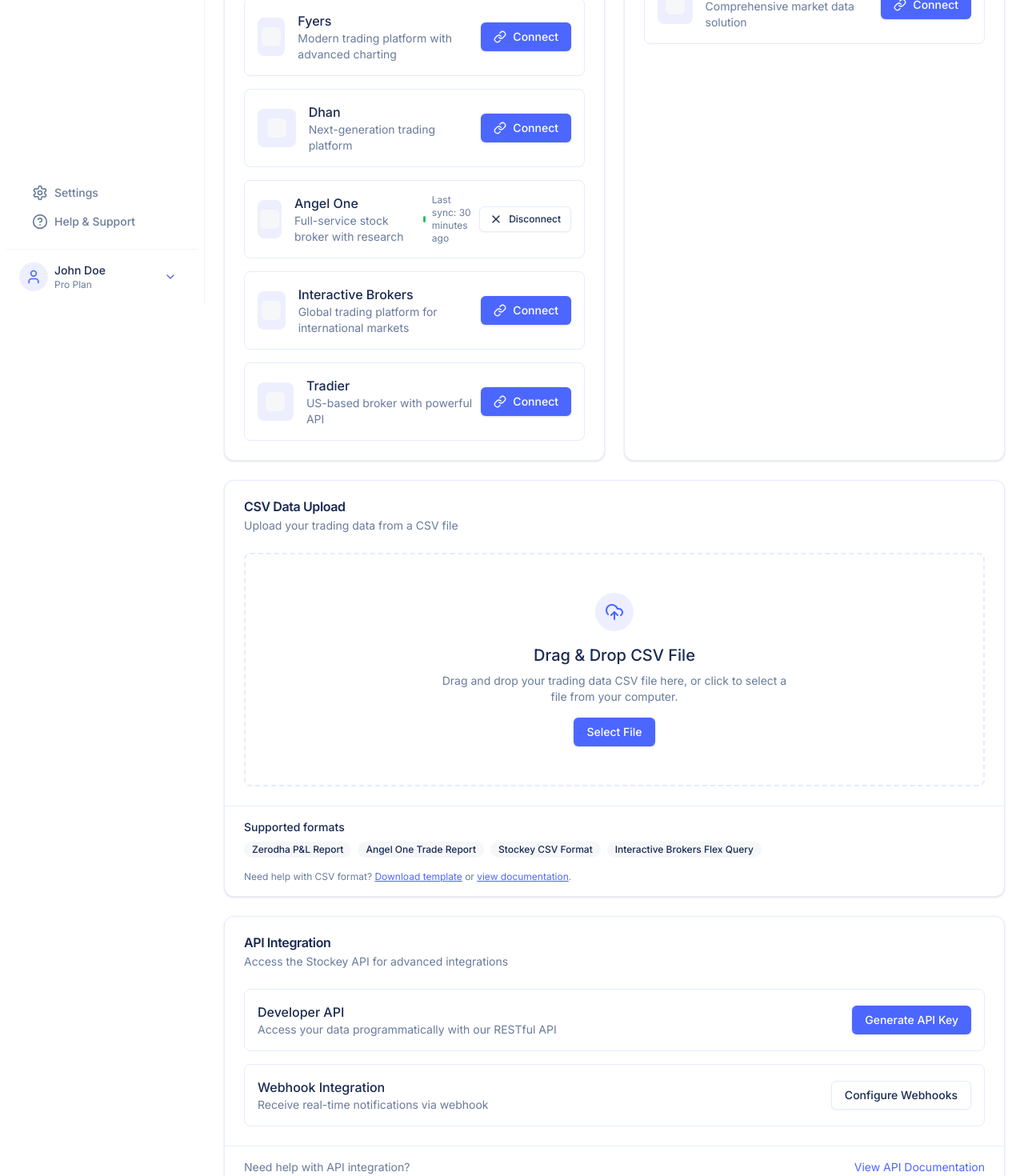
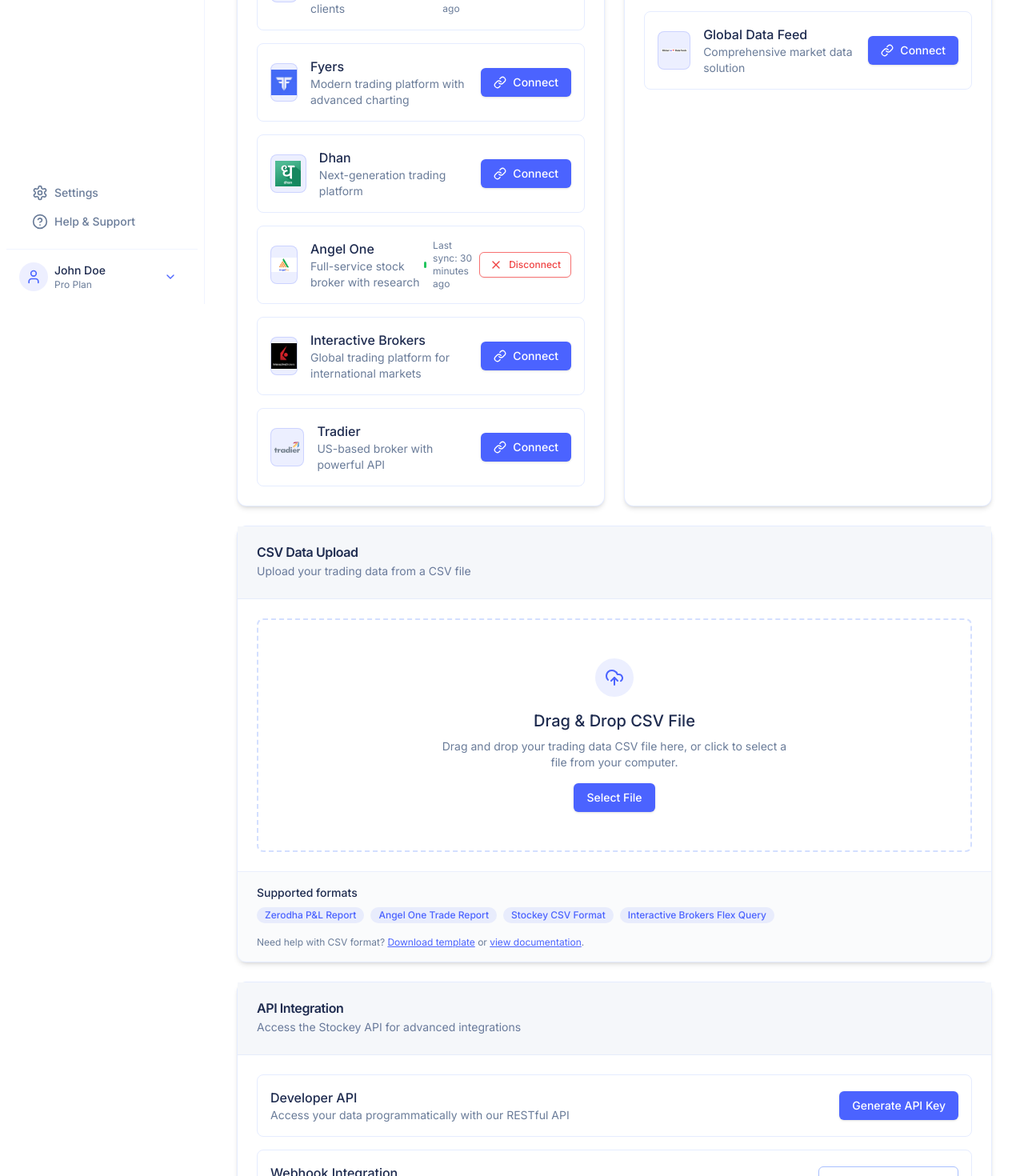
Before and after one commit to desirediv0/Stockey, a Next.js app: page /demo/integration in a window 1280 px wide. Shown: the part 420-1890 px from the top of the page at 80% size. Built offline with nearby package versions, Linux system fonts and the light colour scheme.

Commit message:
fix: update broker and data provider logos to correct formats; enhance styling for better UI consistency

```diff
--- a/src/app/demo/integration/page.js
+++ b/src/app/demo/integration/page.js
@@ -1,6 +1,7 @@
 "use client";
 
 import { useState } from "react";
+import Image from "next/image";
 import {
   Card,
   CardContent,
@@ -16,42 +17,42 @@
   {
     name: "Zerodha",
     description: "India's largest stock broker by active retail clients",
-    logo: "/logos/zerodha.svg",
+    logo: "/logos/zerodha.jpg",
     status: "connected",
     lastSync: "2 hours ago",
   },
   {
     name: "Fyers",
     description: "Modern trading platform with advanced charting",
-    logo: "/logos/fyers.svg",
+    logo: "/logos/fyers.jpg",
     status: "disconnected",
     lastSync: null,
   },
   {
     name: "Dhan",
     description: "Next-generation trading platform",
-    logo: "/logos/dhan.svg",
+    logo: "/logos/dhan.jpg",
     status: "disconnected",
     lastSync: null,
   },
   {
     name: "Angel One",
     description: "Full-service stock broker with research",
-    logo: "/logos/angel-one.svg",
+    logo: "/logos/angel-one.jpg",
     status: "connected",
     lastSync: "30 minutes ago",
   },
   {
     name: "Interactive Brokers",
     description: "Global trading platform for international markets",
-    logo: "/logos/ib.svg",
+    logo: "/logos/ib.jpg",
     status: "disconnected",
     lastSync: null,
   },
   {
     name: "Tradier",
     description: "US-based broker with powerful API",
-    logo: "/logos/tradier.svg",
+    logo: "/logos/tradier-logo.svg",
     status: "disconnected",
     lastSync: null,
   },
@@ -61,14 +62,14 @@
   {
     name: "TrueData",
     description: "Real-time market data and analytics",
-    logo: "/logos/truedata.svg",
+    logo: "/logos/true-data.jpg",
     status: "disconnected",
     lastSync: null,
   },
   {
     name: "Global Data Feed",
     description: "Comprehensive market data solution",
-    logo: "/logos/gdf.svg",
+    logo: "/logos/gdf.jpg",
     status: "disconnected",
     lastSync: null,
   },
@@ -95,7 +96,7 @@
   };
 
   return (
-    <div className="space-y-6">
+    <div className="space-y-6 max-w-7xl mx-auto px-4 py-8">
       <div>
         <h1 className="text-3xl font-bold tracking-tight">Data Integration</h1>
         <p className="text-muted-foreground">
@@ -105,27 +106,34 @@
 
       <div className="grid gap-6 md:grid-cols-2">
         {/* Broker Integration Section */}
-        <Card>
-          <CardHeader>
-            <CardTitle>Broker Accounts</CardTitle>
+        <Card className="border border-[#A8BFFF]/30 shadow-md">
+          <CardHeader className="bg-[#F5F7FA] border-b border-[#A8BFFF]/20">
+            <CardTitle className="text-[#1E2B4F]">Broker Accounts</CardTitle>
             <CardDescription>
-              Connect your broker accounts to automatically import your trading
-              data
+              Connect your broker accounts to automatically import your trading data
             </CardDescription>
           </CardHeader>
-          <CardContent className="space-y-4">
+          <CardContent className="space-y-4 pt-6">
             {brokers.map((broker) => (
               <div
                 key={broker.name}
-                className="flex items-center justify-between rounded-lg border p-4"
+                className="flex items-center justify-between rounded-lg border border-[#A8BFFF]/30 p-4 hover:shadow-md transition-all duration-200"
               >
                 <div className="flex items-center">
-                  <div className="mr-4 flex h-12 w-12 items-center justify-center rounded-lg bg-primary/10">
-                    <div className="h-6 w-6 bg-muted rounded-md"></div>
+                  <div className="mr-4 flex h-12 w-12 items-center justify-center rounded-lg bg-[#4B63FF]/10 border border-[#4B63FF]/20">
+                    <div className="h-8 w-8 relative overflow-hidden">
+                      <Image
+                        src={broker.logo}
+                        alt={broker.name}
+                        fill
+                        className="object-contain"
+                        quality={90}
+                      />
+                    </div>
                   </div>
                   <div>
-                    <h3 className="font-medium">{broker.name}</h3>
-                    <p className="text-sm text-muted-foreground">
+                    <h3 className="font-medium text-[#1E2B4F]">{broker.name}</h3>
+                    <p className="text-sm text-[#6A7C99]">
                       {broker.description}
                     </p>
                   </div>
@@ -135,17 +143,17 @@
                     <div className="flex items-center">
                       <div className="mr-2 flex items-center">
                         <div className="mr-2 h-2 w-2 rounded-full bg-green-500"></div>
-                        <span className="text-xs text-muted-foreground">
+                        <span className="text-xs text-[#6A7C99]">
                           Last sync: {broker.lastSync}
                         </span>
                       </div>
-                      <Button variant="outline" size="sm">
+                      <Button variant="outline" size="sm" className="border-red-400 text-red-500 hover:bg-red-50 hover:text-red-600">
                         <X className="mr-2 h-4 w-4" />
                         Disconnect
                       </Button>
                     </div>
                   ) : (
-                    <Button>
+                    <Button className="bg-[#4B63FF] hover:bg-[#3A51E0] text-white">
                       <Link className="mr-2 h-4 w-4" />
                       Connect
                     </Button>
@@ -157,26 +165,34 @@
         </Card>
 
         {/* Data Providers Section */}
-        <Card>
-          <CardHeader>
-            <CardTitle>Data Providers</CardTitle>
+        <Card className="border border-[#A8BFFF]/30 shadow-md">
+          <CardHeader className="bg-[#F5F7FA] border-b border-[#A8BFFF]/20">
+            <CardTitle className="text-[#1E2B4F]">Data Providers</CardTitle>
             <CardDescription>
               Connect to market data providers for additional data
             </CardDescription>
           </CardHeader>
-          <CardContent className="space-y-4">
+          <CardContent className="space-y-4 pt-6">
             {dataProviders.map((provider) => (
               <div
                 key={provider.name}
-                className="flex items-center justify-between rounded-lg border p-4"
+                className="flex items-center justify-between rounded-lg border border-[#A8BFFF]/30 p-4 hover:shadow-md transition-all duration-200"
               >
                 <div className="flex items-center">
-                  <div className="mr-4 flex h-12 w-12 items-center justify-center rounded-lg bg-primary/10">
-                    <div className="h-6 w-6 bg-muted rounded-md"></div>
+                  <div className="mr-4 flex h-12 w-12 items-center justify-center rounded-lg bg-[#4B63FF]/10 border border-[#4B63FF]/20">
+                    <div className="h-8 w-8 relative overflow-hidden">
+                      <Image
+                        src={provider.logo}
+                        alt={provider.name}
+                        fill
+                        className="object-contain"
+                        quality={90}
+                      />
+                    </div>
                   </div>
                   <div>
-                    <h3 className="font-medium">{provider.name}</h3>
-                    <p className="text-sm text-muted-foreground">
+                    <h3 className="font-medium text-[#1E2B4F]">{provider.name}</h3>
+                    <p className="text-sm text-[#6A7C99]">
                       {provider.description}
                     </p>
                   </div>
@@ -186,17 +202,17 @@
                     <div className="flex items-center">
                       <div className="mr-2 flex items-center">
                         <div className="mr-2 h-2 w-2 rounded-full bg-green-500"></div>
-                        <span className="text-xs text-muted-foreground">
+                        <span className="text-xs text-[#6A7C99]">
                           Last sync: {provider.lastSync}
                         </span>
                       </div>
-                      <Button variant="outline" size="sm">
+                      <Button variant="outline" size="sm" className="border-red-400 text-red-500 hover:bg-red-50 hover:text-red-600">
                         <X className="mr-2 h-4 w-4" />
                         Disconnect
                       </Button>
                     </div>
                   ) : (
-                    <Button>
+                    <Button className="bg-[#4B63FF] hover:bg-[#3A51E0] text-white">
                       <Link className="mr-2 h-4 w-4" />
                       Connect
                     </Button>
@@ -209,18 +225,17 @@
       </div>
 
       {/* CSV Upload Section */}
-      <Card>
-        <CardHeader>
-          <CardTitle>CSV Data Upload</CardTitle>
+      <Card className="border border-[#A8BFFF]/30 shadow-md">
+        <CardHeader className="bg-[#F5F7FA] border-b border-[#A8BFFF]/20">
+          <CardTitle className="text-[#1E2B4F]">CSV Data Upload</CardTitle>
           <CardDescription>
             Upload your trading data from a CSV file
           </CardDescription>
         </CardHeader>
-        <CardContent>
+        <CardContent className="pt-6">
           <div
-            className={`flex flex-col items-center justify-center rounded-lg border-2 border-dashed p-12 text-center ${
-              isDragging ? "border-primary bg-primary/5" : "border-border"
-            } ${csvUploaded ? "bg-green-50 border-green-500" : ""}`}
+            className={`flex flex-col items-center justify-center rounded-lg border-2 border-dashed p-12 text-center ${isDragging ? "border-[#4B63FF] bg-[#4B63FF]/5" : "border-[#A8BFFF]/50"
+              } ${csvUploaded ? "bg-green-50 border-green-500" : ""}`}
             onDrop={handleDrop}
             onDragOver={handleDragOver}
             onDragLeave={handleDragLeave}
@@ -230,8 +245,8 @@
                 <div className="mb-4 flex h-12 w-12 items-center justify-center rounded-full bg-green-100">
                   <Check className="h-6 w-6 text-green-600" />
                 </div>
-                <h3 className="mb-2 text-xl font-medium">Upload Successful</h3>
-                <p className="mb-4 max-w-md text-sm text-muted-foreground">
+                <h3 className="mb-2 text-xl font-medium text-[#1E2B4F]">Upload Successful</h3>
+                <p className="mb-4 max-w-md text-sm text-[#6A7C99]">
                   Your file has been uploaded and is being processed. This may
                   take a few minutes.
                 </p>
@@ -240,10 +255,11 @@
                     variant="outline"
                     size="sm"
                     onClick={() => setCsvUploaded(false)}
+                    className="border-[#A8BFFF] text-[#4B63FF] hover:bg-[#4B63FF]/5"
                   >
                     Upload Another File
                   </Button>
-                  <Button size="sm">
+                  <Button size="sm" className="bg-[#4B63FF] hover:bg-[#3A51E0] text-white">
                     View Data
                     <ArrowRight className="ml-2 h-4 w-4" />
                   </Button>
@@ -251,44 +267,44 @@
               </div>
             ) : (
               <div className="flex flex-col items-center">
-                <div className="mb-4 flex h-12 w-12 items-center justify-center rounded-full bg-primary/10">
-                  <UploadCloud className="h-6 w-6 text-primary" />
+                <div className="mb-4 flex h-12 w-12 items-center justify-center rounded-full bg-[#4B63FF]/10">
+                  <UploadCloud className="h-6 w-6 text-[#4B63FF]" />
                 </div>
-                <h3 className="mb-2 text-xl font-medium">
+                <h3 className="mb-2 text-xl font-medium text-[#1E2B4F]">
                   Drag & Drop CSV File
                 </h3>
-                <p className="mb-4 max-w-md text-sm text-muted-foreground">
+                <p className="mb-4 max-w-md text-sm text-[#6A7C99]">
                   Drag and drop your trading data CSV file here, or click to
                   select a file from your computer.
                 </p>
-                <Button>Select File</Button>
+                <Button className="bg-[#4B63FF] hover:bg-[#3A51E0] text-white">Select File</Button>
               </div>
             )}
           </div>
         </CardContent>
-        <CardFooter className="flex flex-col items-start border-t px-6 py-4">
-          <h4 className="mb-2 text-sm font-medium">Supported formats</h4>
+        <CardFooter className="flex flex-col items-start border-t border-[#A8BFFF]/20 px-6 py-4 bg-[#F5F7FA]/50">
+          <h4 className="mb-2 text-sm font-medium text-[#1E2B4F]">Supported formats</h4>
           <div className="flex flex-wrap gap-2">
-            <span className="rounded-full bg-muted px-2.5 py-0.5 text-xs font-medium">
+            <span className="rounded-full bg-[#4B63FF]/10 px-2.5 py-0.5 text-xs font-medium text-[#4B63FF]">
               Zerodha P&L Report
             </span>
-            <span className="rounded-full bg-muted px-2.5 py-0.5 text-xs font-medium">
+            <span className="rounded-full bg-[#4B63FF]/10 px-2.5 py-0.5 text-xs font-medium text-[#4B63FF]">
               Angel One Trade Report
             </span>
-            <span className="rounded-full bg-muted px-2.5 py-0.5 text-xs font-medium">
+            <span className="rounded-full bg-[#4B63FF]/10 px-2.5 py-0.5 text-xs font-medium text-[#4B63FF]">
               Stockey CSV Format
             </span>
-            <span className="rounded-full bg-muted px-2.5 py-0.5 text-xs font-medium">
+            <span className="rounded-full bg-[#4B63FF]/10 px-2.5 py-0.5 text-xs font-medium text-[#4B63FF]">
               Interactive Brokers Flex Query
             </span>
           </div>
-          <p className="mt-4 text-xs text-muted-foreground">
+          <p className="mt-4 text-xs text-[#6A7C99]">
             Need help with CSV format?{" "}
-            <a href="#" className="text-primary underline">
+            <a href="#" className="text-[#4B63FF] underline hover:text-[#3A51E0]">
               Download template
             </a>{" "}
             or{" "}
-            <a href="#" className="text-primary underline">
+            <a href="#" className="text-[#4B63FF] underline hover:text-[#3A51E0]">
               view documentation
             </a>
             .
@@ -297,42 +313,44 @@
       </Card>
 
       {/* API Integration Section */}
-      <Card>
-        <CardHeader>
-          <CardTitle>API Integration</CardTitle>
+      <Card className="border border-[#A8BFFF]/30 shadow-md">
+        <CardHeader className="bg-[#F5F7FA] border-b border-[#A8BFFF]/20">
+          <CardTitle className="text-[#1E2B4F]">API Integration</CardTitle>
           <CardDescription>
             Access the Stockey API for advanced integrations
           </CardDescription>
         </CardHeader>
-        <CardContent className="space-y-4">
-          <div className="rounded-lg border p-4">
+        <CardContent className="space-y-4 pt-6">
+          <div className="rounded-lg border border-[#A8BFFF]/30 p-4 hover:shadow-md transition-all duration-200">
             <div className="flex flex-col sm:flex-row sm:items-center sm:justify-between">
               <div className="mb-4 sm:mb-0">
-                <h3 className="font-medium">Developer API</h3>
-                <p className="text-sm text-muted-foreground">
+                <h3 className="font-medium text-[#1E2B4F]">Developer API</h3>
+                <p className="text-sm text-[#6A7C99]">
                   Access your data programmatically with our RESTful API
                 </p>
               </div>
-              <Button>Generate API Key</Button>
+              <Button className="bg-[#4B63FF] hover:bg-[#3A51E0] text-white">Generate API Key</Button>
             </div>
           </div>
-          <div className="rounded-lg border p-4">
+          <div className="rounded-lg border border-[#A8BFFF]/30 p-4 hover:shadow-md transition-all duration-200">
             <div className="flex flex-col sm:flex-row sm:items-center sm:justify-between">
               <div className="mb-4 sm:mb-0">
-                <h3 className="font-medium">Webhook Integration</h3>
-                <p className="text-sm text-muted-foreground">
+                <h3 className="font-medium text-[#1E2B4F]">Webhook Integration</h3>
+                <p className="text-sm text-[#6A7C99]">
                   Receive real-time notifications via webhook
                 </p>
               </div>
-              <Button variant="outline">Configure Webhooks</Button>
+              <Button variant="outline" className="border-[#A8BFFF] text-[#4B63FF] hover:bg-[#4B63FF]/5">
+                Configure Webhooks
+              </Button>
             </div>
           </div>
         </CardContent>
-        <CardFooter className="flex justify-between border-t px-6 py-4">
-          <p className="text-sm text-muted-foreground">
+        <CardFooter className="flex flex-col sm:flex-row sm:justify-between border-t border-[#A8BFFF]/20 px-6 py-4 bg-[#F5F7FA]/50">
+          <p className="text-sm text-[#6A7C99] mb-2 sm:mb-0">
             Need help with API integration?
           </p>
-          <a href="#" className="text-sm text-primary">
+          <a href="#" className="text-sm text-[#4B63FF] hover:text-[#3A51E0] hover:underline">
             View API Documentation
           </a>
         </CardFooter>
```
